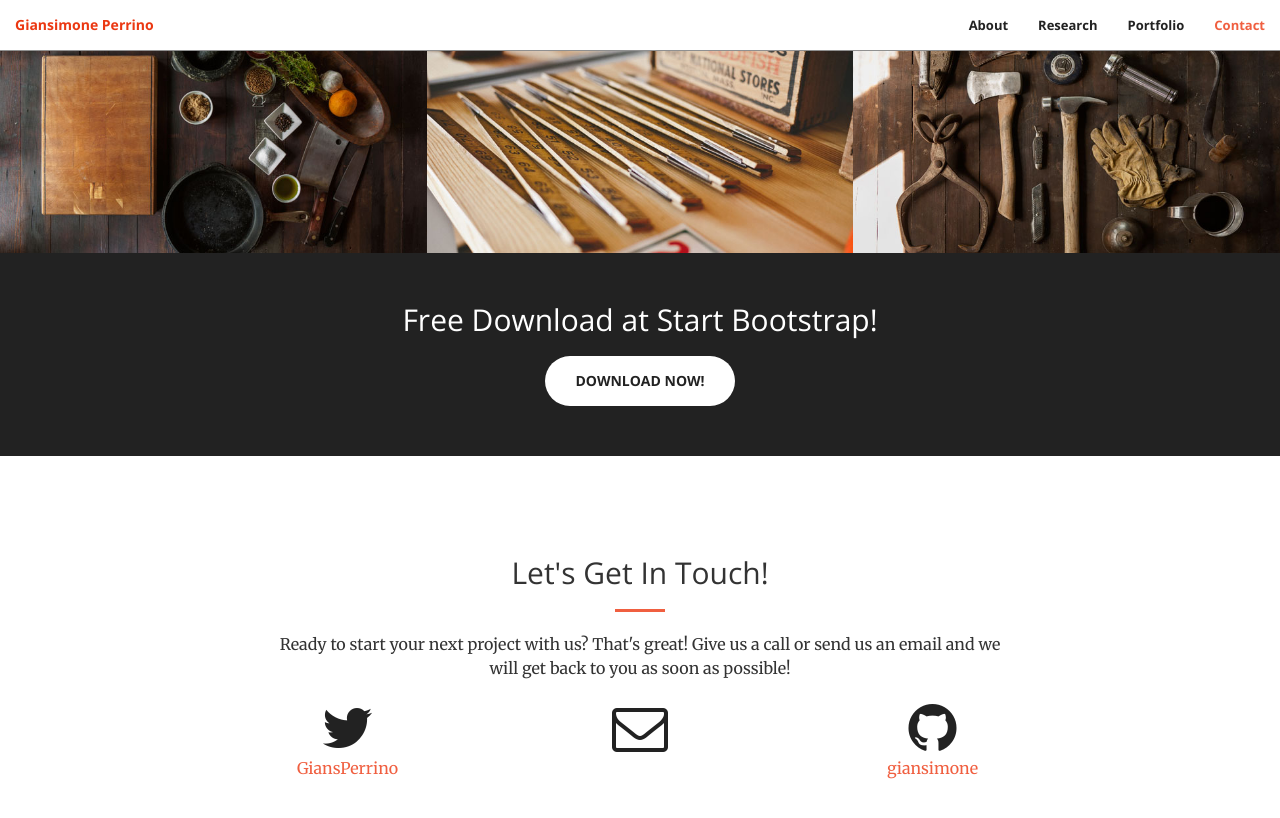
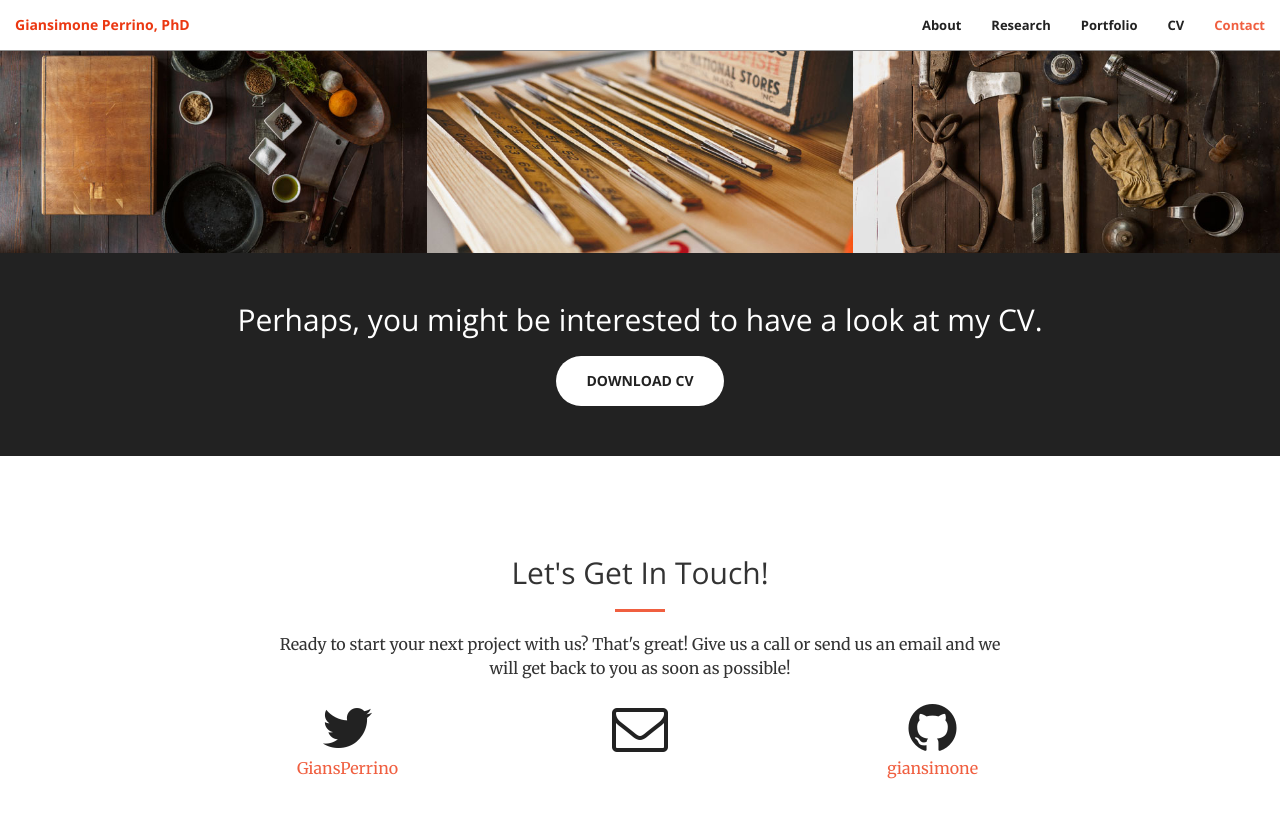
Before and after one commit to giansimone/giansimone.github.io, a Jekyll site: the page built from index.html, in a window 1280 px wide and 900 px high, scrolled down 1981 px. Shown: the top 818 px of the window. Built offline with Jekyll 4.4.1, drawn with Linux system fonts in a browser that asks for light colours.

Commit message:
Add CV to nav.

```diff
--- a/_includes/aside.html
+++ b/_includes/aside.html
@@ -1,8 +1,8 @@
   <aside class="bg-dark">
       <div class="container text-center">
           <div class="call-to-action">
-              <h2>Free Download at Start Bootstrap!</h2>
-              <a href="#" class="btn btn-default btn-xl wow tada">Download Now!</a>
+              <h2>Perhaps, you might be interested to have a look at my CV.</h2>
+              <a href="#" class="btn btn-default btn-xl wow tada">Download CV</a>
           </div>
       </div>
   </aside>
--- a/_includes/nav.html
+++ b/_includes/nav.html
@@ -8,7 +8,7 @@
                 <span class="icon-bar"></span>
                 <span class="icon-bar"></span>
             </button>
-            <a class="navbar-brand page-scroll" href="#page-top">Giansimone Perrino</a>
+            <a class="navbar-brand page-scroll" href="#page-top">Giansimone Perrino, PhD</a>
         </div>
 
         <!-- Collect the nav links, forms, and other content for toggling -->
@@ -24,6 +24,9 @@
                     <a class="page-scroll" href="#portfolio">Portfolio</a>
                 </li>
                 <li>
+                    <a class="page-scroll" href="#aside">CV</a>
+                </li>
+                <li>
                     <a class="page-scroll" href="#contact">Contact</a>
                 </li>
             </ul>
```
